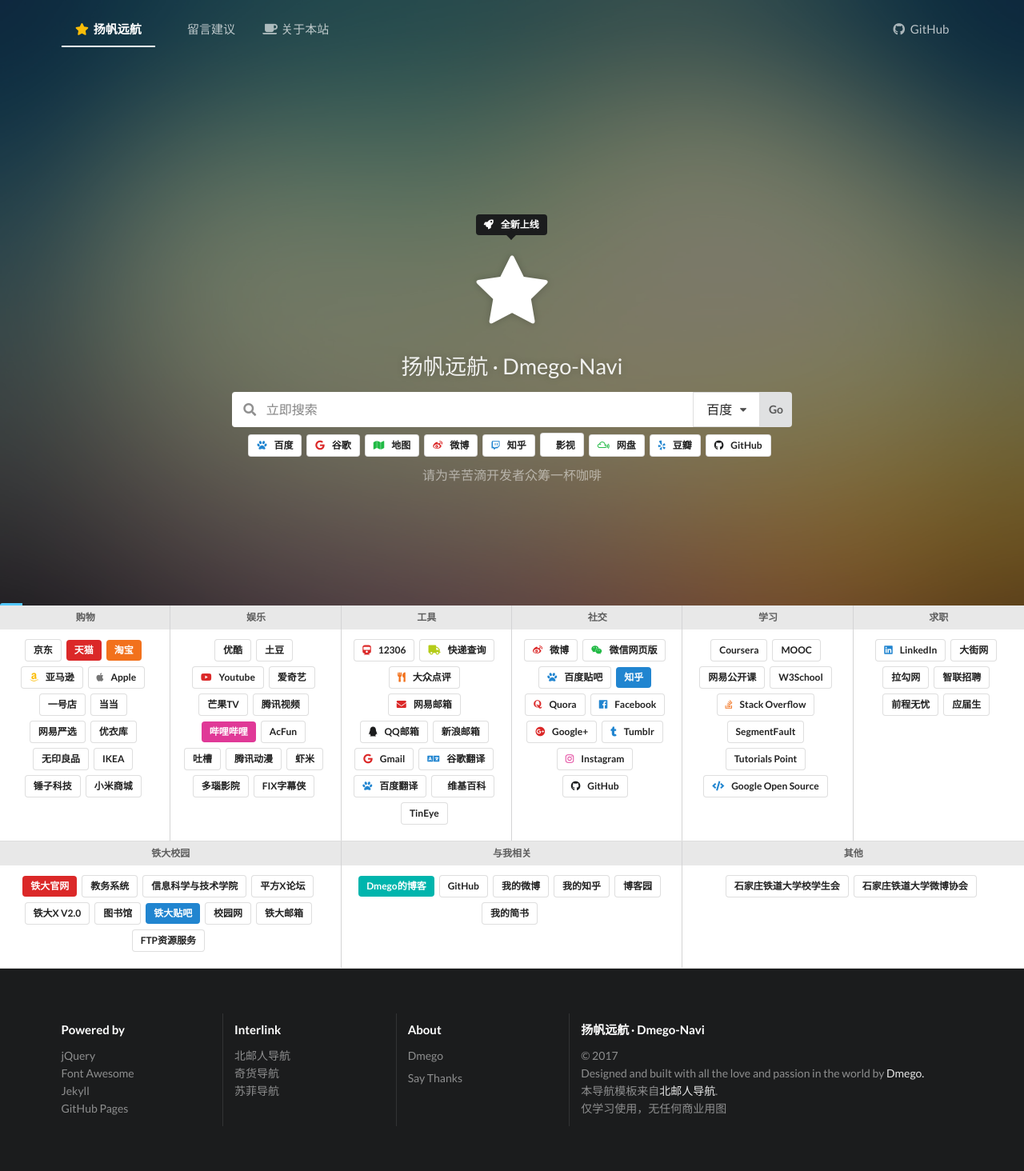
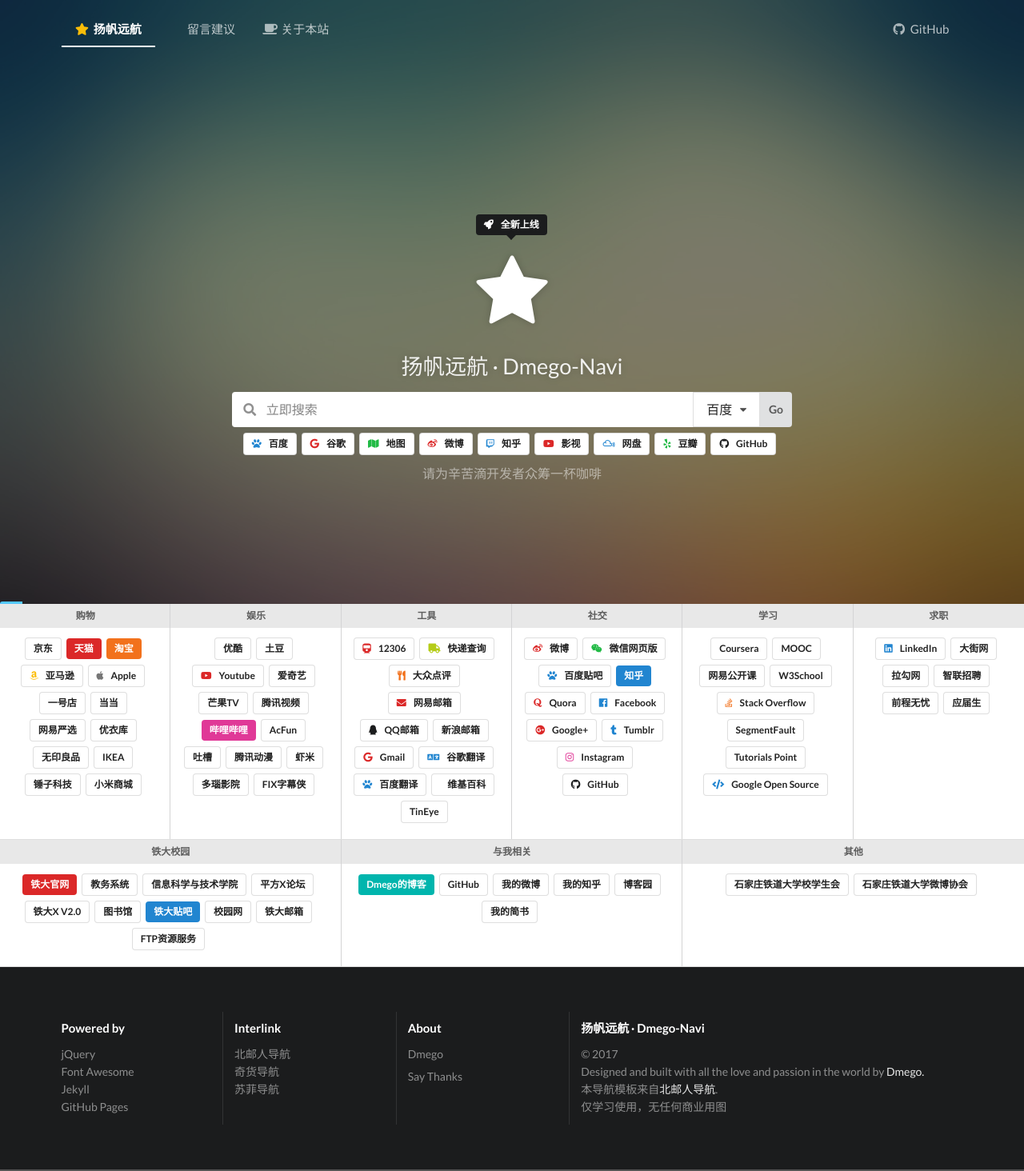
Before and after one commit to dmego/dmegonavi.github.io, a Jekyll site: the page built from index.html, in a window 1280 px wide. Shown: the whole page at 80% size. Built offline with Jekyll 4.4.1, drawn with Linux system fonts in a browser that asks for light colours; comment, search, counter and statistics services are not loaded.

Commit message:
修改图标颜色

```diff
--- a/_data/search_services.yml
+++ b/_data/search_services.yml
@@ -39,7 +39,7 @@
   name: 影视
   url: http://ifkdy.com/?q=
   shortcut: 影视
-  icon: youtube-play red
+  icon: youtube red
   style: basic
 
 - id: panci
@@ -47,14 +47,14 @@
   url: http://www.panc.cc/s/
   suffix: "/td_0"
   shortcut: 网盘
-  icon: mixcloud green
+  icon: mixcloud blue
   style: basic
 
 - id: douban
   name: 豆瓣
   url: http://www.douban.com/search?q=
   shortcut: 豆瓣
-  icon: yelp blue
+  icon: yelp green
   style: basic
 
 - id: github
```
